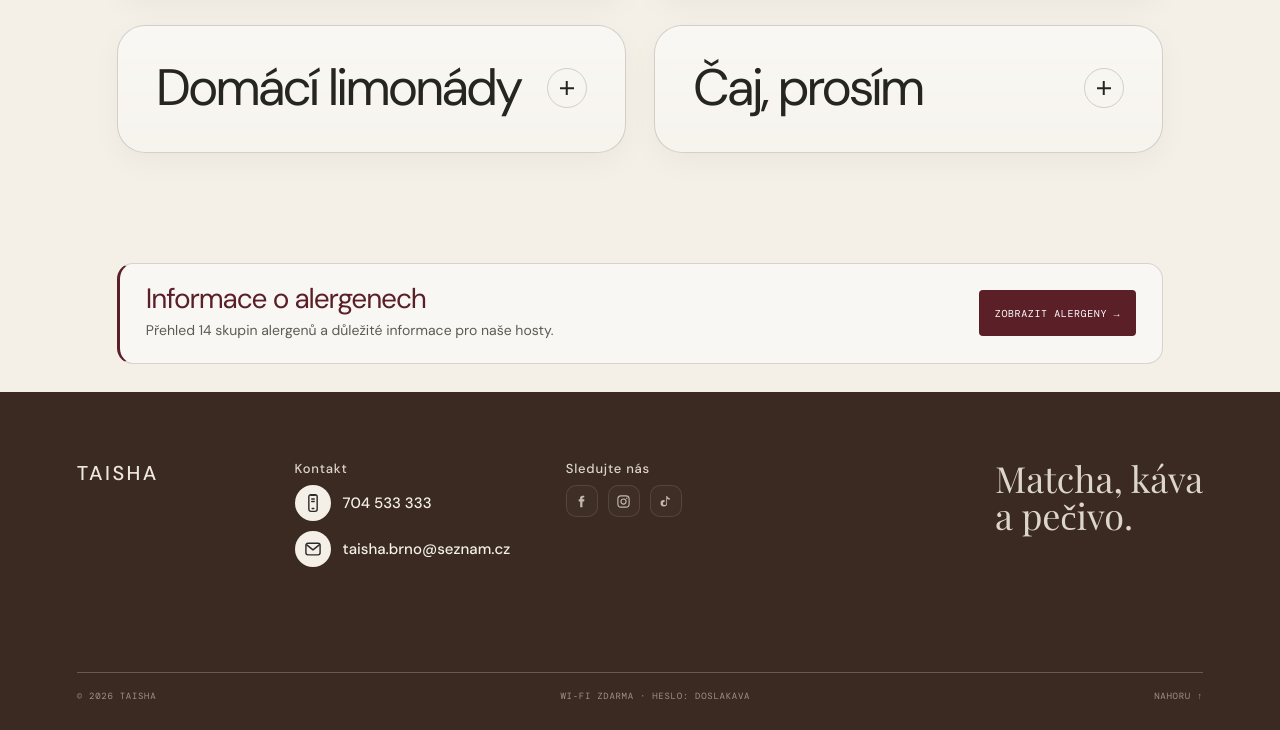
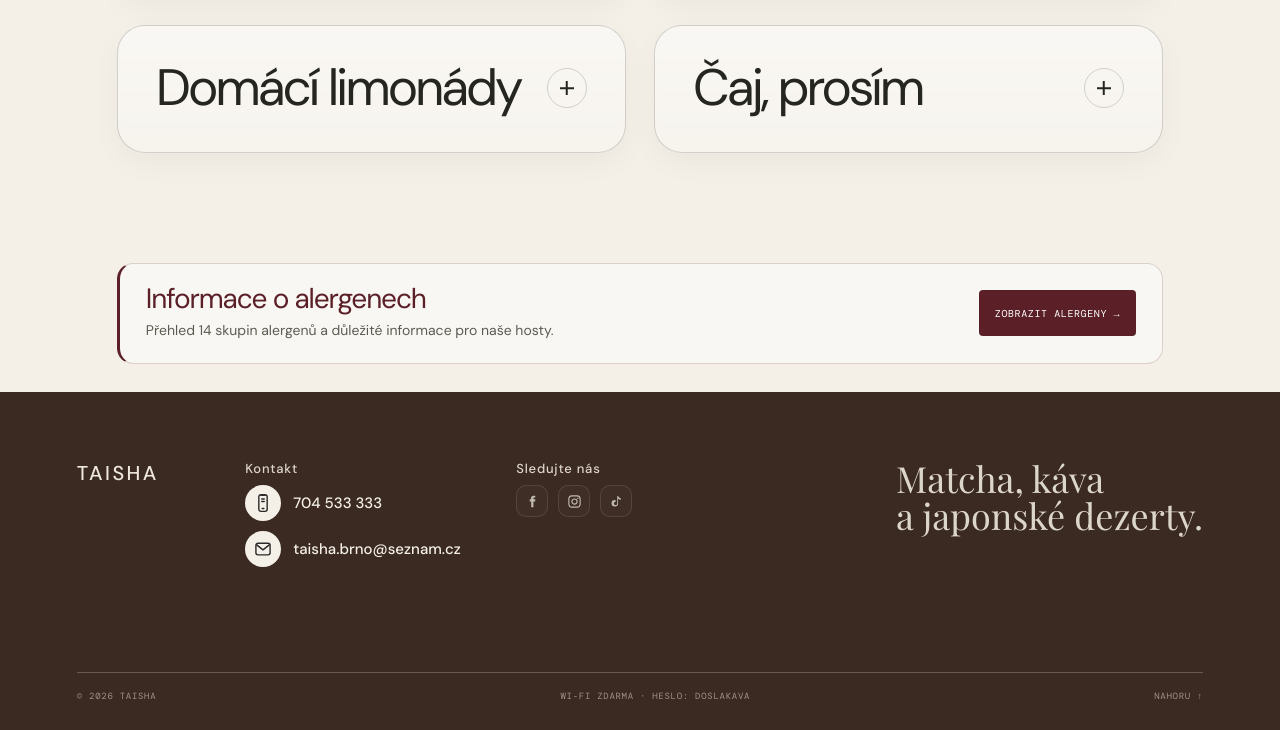
Before and after one commit to Tofife23/TaishaCafe, a website: page menu/index.html in a window 1280 px wide. Shown: the part 759-1489 px from the top of the page. Drawn offline with nearby package versions, Linux system fonts and the light colour scheme; a web font is replaced by a local one.

```diff
--- a/menu/index.html
+++ b/menu/index.html
@@ -434,7 +434,7 @@
           </div>
         </div>
 
-        <p class="footer-tagline">Matcha, káva<br />a pečivo.</p>
+        <p class="footer-tagline">Matcha, káva<br />a japonské dezerty.</p>
       </div>
       <div class="footer-bottom"><span>© 2026 Taisha</span><span class="footer-wifi">Wi‑Fi zdarma · heslo: doslakava</span><a href="#top">Nahoru ↑</a></div>
     </footer>
```
